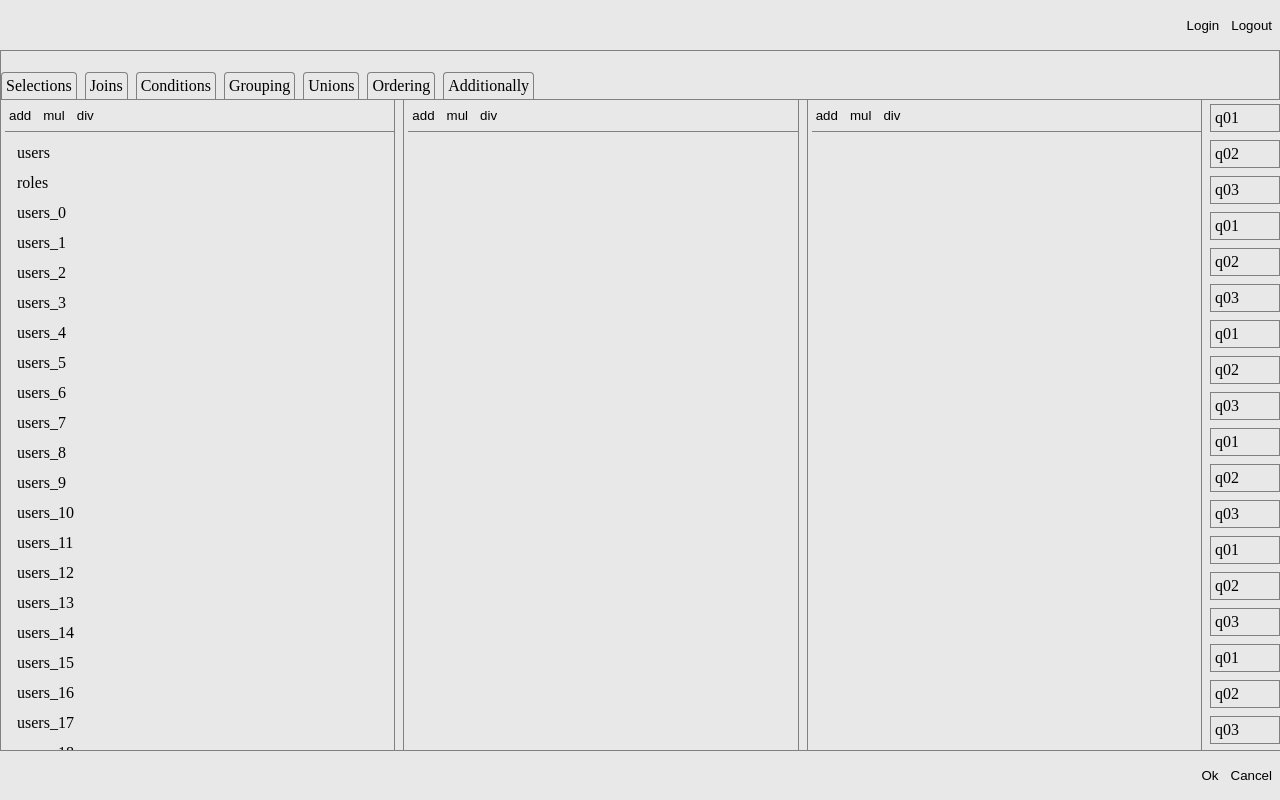
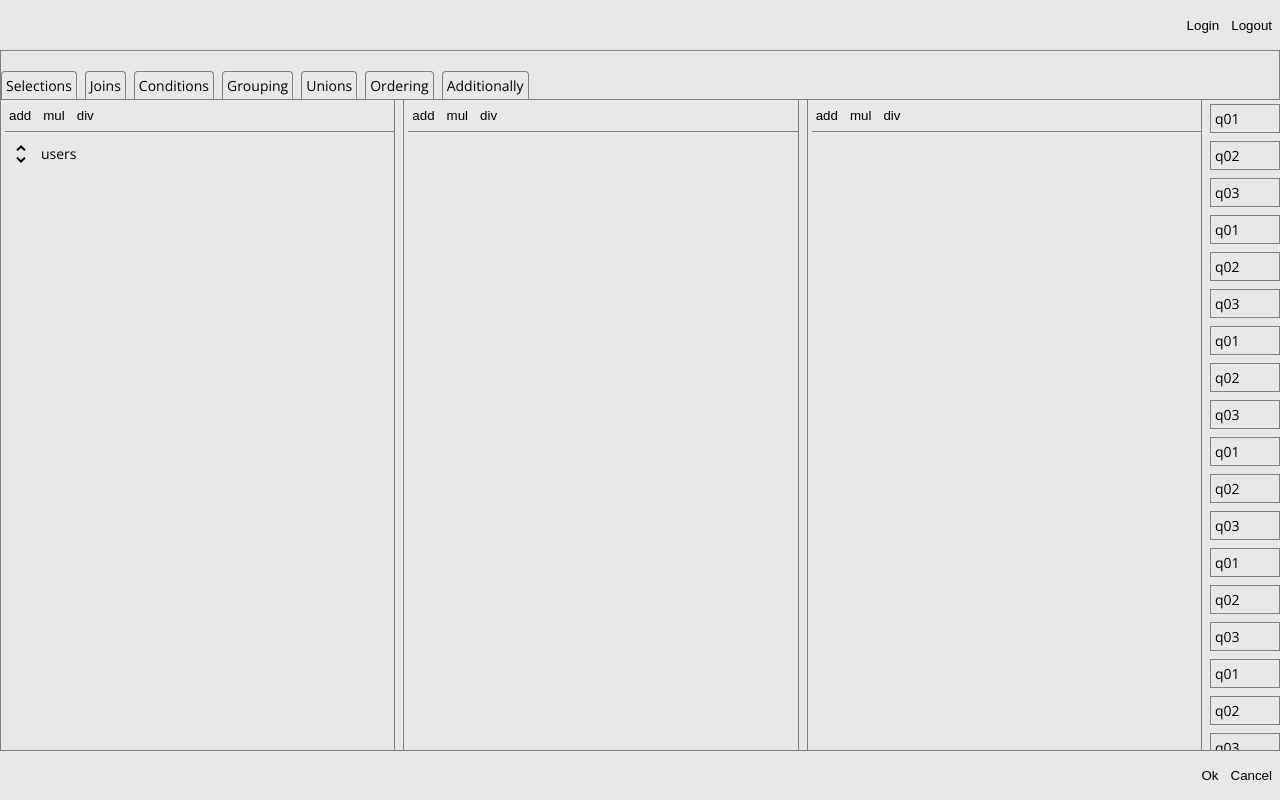
Before and after one commit to ax77/pg_confman_angular, an Angular app: page / in a window 1280 px wide. Built offline with nearby package versions, Linux system fonts and the light colour scheme.

Commit message:
Add a simple logic for selecte-tables. But we need to track all of the aliases.

```diff
--- a/src/app/builder/models/Tables.ts
+++ b/src/app/builder/models/Tables.ts
@@ -1,10 +1,16 @@
 export class Field {
-  constructor(public name: string) {
+  constructor(public fieldName: string, public ownerTableName: string) {
   }
 }
 
 export class Table {
   public selected: boolean = false;
-  constructor(public name: string, public fields: Field[]) {
+  public fields: Field[] = [];
+
+  constructor(public tableName: string) {
+  }
+
+  addField(fieldName: string) {
+    this.fields.push(new Field(fieldName, this.tableName))
   }
 }
--- a/src/app/builder/select/database-tables/database-tables.component.html
+++ b/src/app/builder/select/database-tables/database-tables.component.html
@@ -13,13 +13,33 @@
       class="one-table"
       *ngFor="let t of selectService.dbTables$ | async"
     >
+
+      <div class="table-options">
+        <ng-container *ngIf="!t.selected">
+          <button
+            class="material-icons btn-opt"
+            (click)="unfoldTable(t)"
+          >
+            unfold_more
+          </button>
+        </ng-container>
+        <ng-container *ngIf="t.selected">
+          <button
+            class="material-icons btn-opt"
+            (click)="foldTable(t)"
+          >
+            unfold_less
+          </button>
+        </ng-container>
+
         <!-- table -->
         <div
           class="table-name"
           (dblclick)="onDatabaseTables_tableName_dblclick(t)"
           (click)="onDatabaseTables_tableName_click(t)"
         >
-        {{t.name}}
+          {{t.tableName}}
+        </div>
       </div>
 
       <!-- fields -->
@@ -33,7 +53,7 @@
           (dblclick)="onDatabaseTables_fieldName_dblclick(f)"
           (click)="onDatabaseTables_fieldName_click(f)"
         >
-          {{fieldIndex}}) {{f.name}}
+          {{fieldIndex}}) {{f.fieldName}}
         </div>
       </div>
 
--- a/src/app/builder/select/database-tables/database-tables.component.ts
+++ b/src/app/builder/select/database-tables/database-tables.component.ts
@@ -9,6 +9,13 @@ import {Field, Table} from "../../models/Tables";
 })
 export class DatabaseTablesComponent implements OnInit {
 
+  // 1) double click on table name -> add the table to selected-tables
+  // 1.1) if this table is already present in selected-tables, it means that we need to add an alias
+  // 2) double click on field name -> add clicked field to selected fields, and add the table-owner to selected-tables.
+  // 2.1) if the field name is already present in selected-fields, we need to add an alias.
+  // 3) single click on table name -> highlight
+  // 4) single click on field name -> highlight
+
   constructor(public selectService: SelectService ) { }
 
   ngOnInit(): void {
@@ -19,11 +26,16 @@ export class DatabaseTablesComponent implements OnInit {
   }
 
   addMockTable() {
-    this.selectService.addDbTables(new Table('users' + this.getRandomId().toString(), [new Field('user_id'), new Field('username'), new Field('password')]))
+    let table = new Table('users');
+    table.addField('user_id');
+    table.addField('username');
+    table.addField('password');
+
+    this.selectService.addDbTables(table);
   }
 
   onDatabaseTables_tableName_dblclick(t: Table) {
-    t.selected = !t.selected;
+    this.selectService.addSelectedTables(t);
   }
 
   onDatabaseTables_tableName_click(t: Table) {
@@ -37,4 +49,12 @@ export class DatabaseTablesComponent implements OnInit {
   onDatabaseTables_fieldName_click(f: Field) {
     console.log(f)
   }
+
+  unfoldTable(t: Table) {
+    t.selected = !t.selected;
+  }
+
+  foldTable(t: Table) {
+    t.selected = !t.selected;
+  }
 }
--- a/src/app/builder/select/selected-fields/selected-fields.component.ts
+++ b/src/app/builder/select/selected-fields/selected-fields.component.ts
@@ -1,4 +1,5 @@
 import { Component, OnInit } from '@angular/core';
+import {SelectService} from "../../services/select.service";
 
 @Component({
   selector: 'app-selected-fields',
@@ -7,7 +8,7 @@ import { Component, OnInit } from '@angular/core';
 })
 export class SelectedFieldsComponent implements OnInit {
 
-  constructor() { }
+  constructor(public selectService: SelectService) { }
 
   ngOnInit(): void {
   }
--- a/src/app/builder/select/selected-tables/selected-tables.component.html
+++ b/src/app/builder/select/selected-tables/selected-tables.component.html
@@ -4,5 +4,57 @@
     <button class="btn">mul</button>
     <button class="btn">div</button>
   </div>
-  <div class="db-tables-list"></div>
+
+  <div
+    class="db-tables-list"
+  >
+
+    <div
+      class="one-table"
+      *ngFor="let t of selectService.selectedTables$ | async"
+    >
+
+      <div class="table-options">
+        <ng-container *ngIf="!t.selected">
+          <button
+            class="material-icons btn-opt"
+            (click)="unfoldTable(t)"
+          >
+            unfold_more
+          </button>
+        </ng-container>
+        <ng-container *ngIf="t.selected">
+          <button
+            class="material-icons btn-opt"
+            (click)="foldTable(t)"
+          >
+            unfold_less
+          </button>
+        </ng-container>
+
+        <!-- table -->
+        <div
+          class="table-name"
+        >
+          {{t.tableName}}
+        </div>
+      </div>
+
+      <!-- fields -->
+      <div
+        class="field-group"
+        *ngIf="t.selected"
+      >
+        <div
+          class="field-name"
+          *ngFor="let f of t.fields; let fieldIndex = index;"
+        >
+          {{fieldIndex}}) {{f.fieldName}}
+        </div>
+      </div>
+
+    </div>
+
+  </div>
+
 </div>
--- a/src/app/builder/select/selected-tables/selected-tables.component.ts
+++ b/src/app/builder/select/selected-tables/selected-tables.component.ts
@@ -1,4 +1,6 @@
 import { Component, OnInit } from '@angular/core';
+import {SelectService} from "../../services/select.service";
+import {Table} from "../../models/Tables";
 
 @Component({
   selector: 'app-selected-tables',
@@ -7,9 +9,16 @@ import { Component, OnInit } from '@angular/core';
 })
 export class SelectedTablesComponent implements OnInit {
 
-  constructor() { }
+  constructor(public selectService: SelectService) { }
 
   ngOnInit(): void {
   }
 
+  unfoldTable(t: Table) {
+    t.selected = !t.selected;
+  }
+
+  foldTable(t: Table) {
+    t.selected = !t.selected;
+  }
 }
--- a/src/app/builder/services/select.service.ts
+++ b/src/app/builder/services/select.service.ts
@@ -36,19 +36,23 @@ export class SelectService {
   }
 
   addSelectedTables(table: Table) {
+    let cloned = new Table(table.tableName);
+    for(let field of table.fields) {
+      cloned.addField(field.fieldName);
+    }
+
     this.selectedTables = [
-      ...this.selectedTables, table
+      ...this.selectedTables, cloned
     ]
   }
 
   private fillMockData() {
-    let tables = [
-      new Table('users', [new Field('user_id'), new Field('username'), new Field('password')]),
-      new Table('roles', [new Field('role_id'), new Field('authority')]),
-    ];
-    for(let i=0; i<32; i++) {
-      tables.push(new Table('users_' + i.toString(), [new Field('user_id'), new Field('username'), new Field('password')]));
-    }
+    let table = new Table('users');
+    table.addField('user_id');
+    table.addField('username');
+    table.addField('password');
+
+    let tables = [table];
     this._dbTables.next(tables);
   }
 
--- a/src/index.html
+++ b/src/index.html
@@ -6,6 +6,10 @@
   <base href="/">
   <meta name="viewport" content="width=device-width, initial-scale=1">
   <link rel="icon" type="image/x-icon" href="favicon.ico">
+
+  <!-- NOTE: material-icons -->
+  <link href="https://fonts.googleapis.com/icon?family=Material+Icons" rel="stylesheet">
+
 </head>
 <body>
   <app-root></app-root>
--- a/src/styles.scss
+++ b/src/styles.scss
@@ -1,9 +1,16 @@
+@import url(http://fonts.googleapis.com/css?family=Open+Sans);
+
 * {
   box-sizing: border-box;
   margin: 0;
   padding: 0;
   user-select: none;
   background-color: rgb(232,232,232);
+}
+
+body {
+  font-family: 'Open Sans', sans-serif;
+  font-size: 14px;
 }
 
 .container {
@@ -43,6 +50,7 @@
   border-top-right-radius: 4px;
   border: 1px solid gray;
   border-bottom: none;
+  cursor: pointer;
 }
 
 .content {
@@ -107,6 +115,11 @@
   border: none;
 }
 
+.btn-opt {
+  border: none;
+  cursor: pointer;
+}
+
 .db-tables-list {
   display: flex;
   flex-direction: column;
@@ -154,3 +167,7 @@
   margin-left: 8px;
   //border: 1px solid gray;
 }
+
+.table-options {
+  display: flex;
+}
```
Lines whose indentation alone changed are shown as unchanged.
